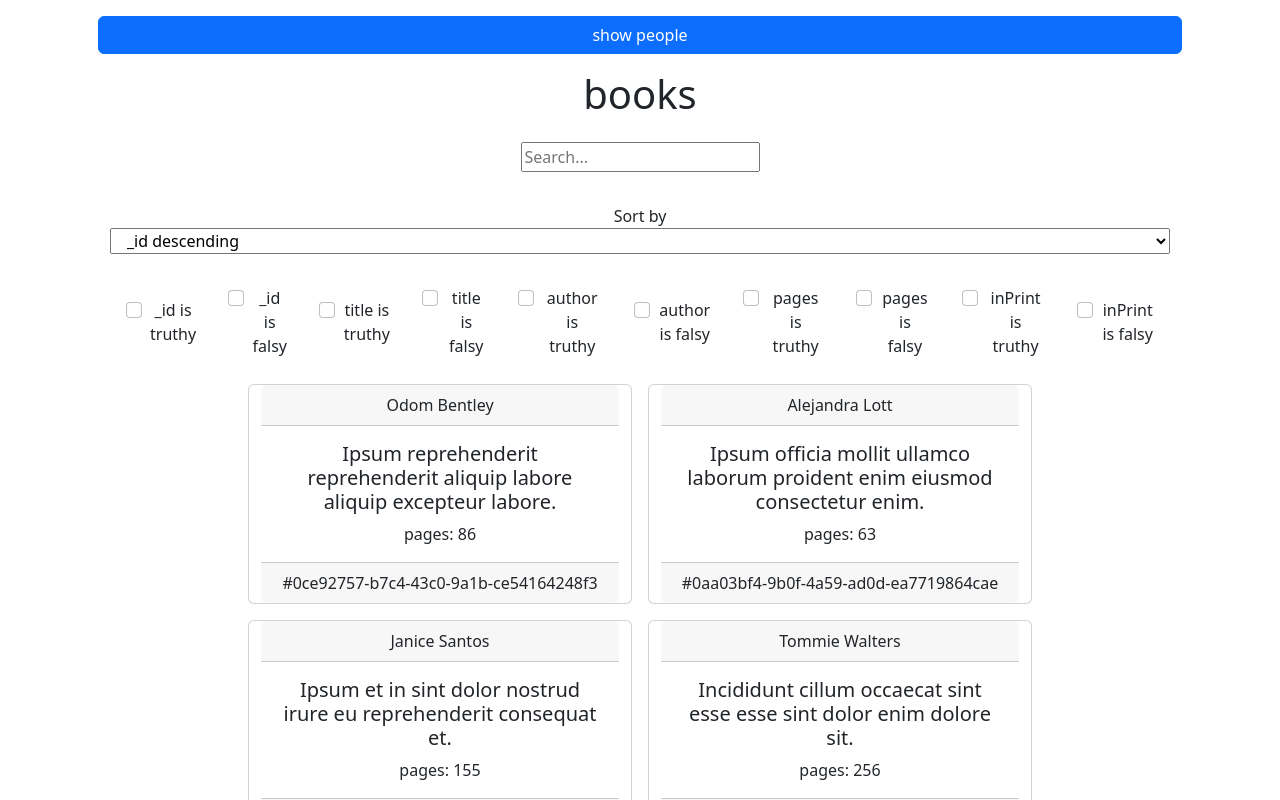
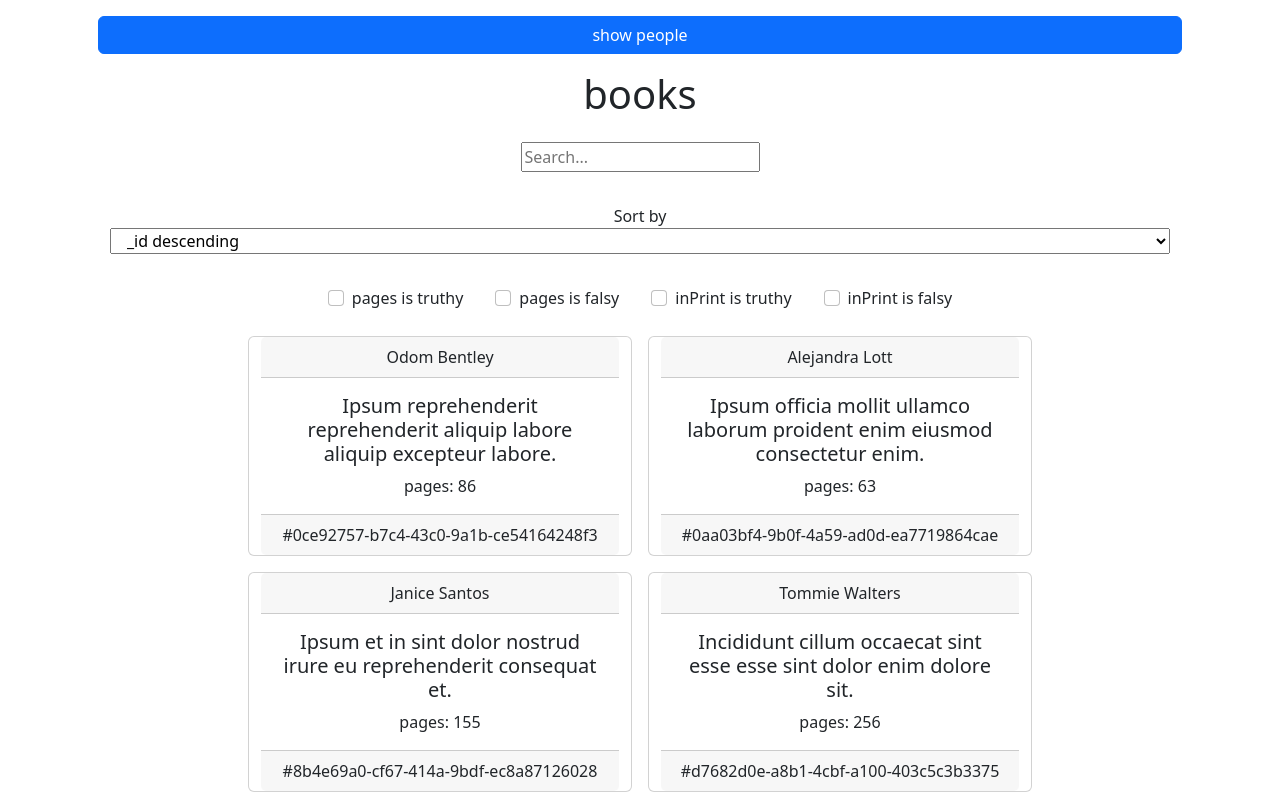
Before and after one commit to willemverbuyst/filter-search-sort, a React (Vite) app: page / in a window 1280 px wide. Shown: the top 800 px of the page. Built offline with nearby package versions, Linux system fonts and the light colour scheme.

Commit message:
Pass filter keys

```diff
--- a/src/App.tsx
+++ b/src/App.tsx
@@ -24,6 +24,7 @@ function App() {
           title="books"
           dataSource={books}
           searchProperties={['title', 'author']}
+          filterKeys={['pages', 'inPrint']}
           initialSortProperty={{ property: 'title', isDescending: true }}
           initialFilterProperties={[]}
           initialSearchQuery=""
@@ -35,6 +36,7 @@ function App() {
           title="people"
           dataSource={persons}
           searchProperties={['firstName', 'surname']}
+          filterKeys={['married', 'eyeColor', 'age']}
           initialSortProperty={{ property: '_id', isDescending: true }}
           initialFilterProperties={[]}
           initialSearchQuery=""
--- a/src/components/Filters.tsx
+++ b/src/components/Filters.tsx
@@ -3,7 +3,7 @@ import { Form, Stack } from 'react-bootstrap';
 import { Filter } from '../interfaces/Filter';
 
 interface Props<T extends Record<PropertyKey, any>> {
-  dataSource: Array<T>;
+  filterKeys: Array<keyof T>;
   filterProperties: Array<Filter<T>>;
   setFilterProperties(filterProperties: Array<Filter<T>>): void;
 }
@@ -11,8 +11,7 @@ interface Props<T extends Record<PropertyKey, any>> {
 export default function Filters<T extends Record<PropertyKey, any>>(
   props: Props<T>
 ) {
-  const { dataSource, filterProperties, setFilterProperties } = props;
-  const object = dataSource.length ? dataSource[0] : {};
+  const { filterKeys, filterProperties, setFilterProperties } = props;
 
   function onChangeFilter(property: Filter<T>) {
     const propertyMatch = filterProperties.some(
@@ -45,7 +44,9 @@ export default function Filters<T extends Record<PropertyKey, any>>(
 
   return (
     <Stack className="justify-content-center" direction="horizontal">
-      {Object.keys(object).map((key) => {
+      {filterKeys
+        .filter((k): k is string => !!k)
+        .map((key) => {
           return (
             <React.Fragment key={key}>
               <Form.Group key={`${key}-true`} className="m-3" controlId={key}>
--- a/src/components/SearchSortAndFilter.tsx
+++ b/src/components/SearchSortAndFilter.tsx
@@ -13,13 +13,14 @@ import { PropsWithChildrenFunction } from './types/PropsWithChildrenFunction';
 interface Props<T extends Record<PropertyKey, any>> {
   title: string;
   dataSource: Array<T>;
+  filterKeys: Array<keyof T>;
   searchProperties: Array<keyof T>;
   initialSortProperty: Sorter<T>;
   initialSearchQuery: string;
   initialFilterProperties: Array<Filter<T>>;
 }
 
-interface SearchSortAndFilterState<T> {
+interface SearchSortAndFilterState<T extends Record<PropertyKey, any>> {
   searchQuery: string;
   sortProperty: Sorter<T>;
   filterProperties: Array<Filter<T>>;
@@ -31,6 +32,7 @@ export default function SearchSortAndFilter<T extends Record<PropertyKey, any>>(
   const {
     title,
     dataSource,
+    filterKeys,
     initialFilterProperties,
     initialSearchQuery,
     initialSortProperty,
@@ -69,7 +71,7 @@ export default function SearchSortAndFilter<T extends Record<PropertyKey, any>>(
         }}
       />
       <Filters
-        dataSource={dataSource}
+        filterKeys={filterKeys}
         filterProperties={filterProperties}
         setFilterProperties={(filterProperties) => {
           setSearchSortAndFilterState({
```
Lines whose indentation alone changed are shown as unchanged.
